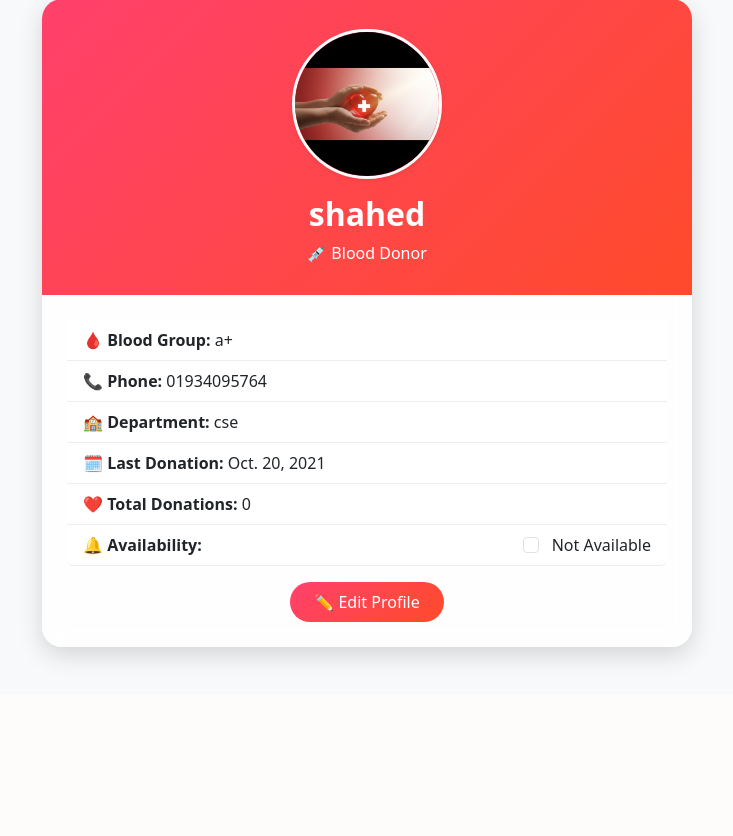
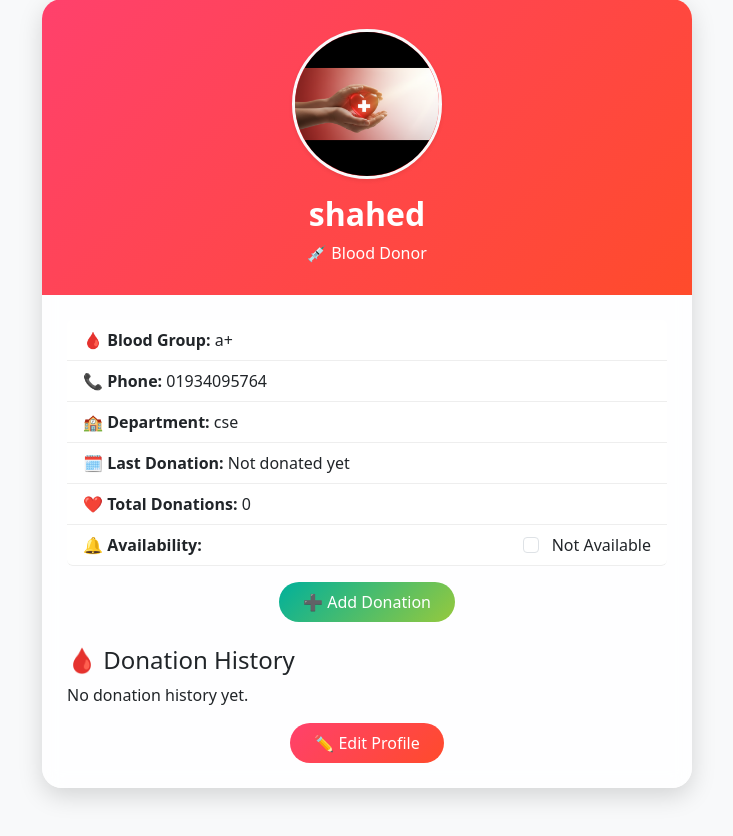
Before and after one commit to mdrion12/newproject, a Django app: page /profile/ in a window 1280 px wide. Shown: the part 140-976 px from the top of the page, without its empty margins (273-1006 px from the left). Before the commit the page ends 805 px from the top, so only its background shows below. Run offline with Django 5.2, Linux system fonts and the light colour scheme; a user stored in the database is signed in; data comes from the database, SQL or seed files in the repository; both versions use the stored data as it was after the commit; some libraries are stand-ins or nearby versions.

Commit message:
done project

```diff
--- a/campus_blood/blood/models.py
+++ b/campus_blood/blood/models.py
@@ -1,6 +1,8 @@
 from django.db import models
 from django.contrib.auth.models import User
 from django.utils import timezone
+from django.db.models.signals import post_save, post_delete
+from django.dispatch import receiver
 
 class Donor(models.Model):
     user = models.OneToOneField(User, on_delete=models.CASCADE)
@@ -24,3 +26,26 @@ class Request(models.Model):
 
     def __str__(self):
         return f"{self.requester.username} → {self.donor.user.username} ({self.status})"
+
+# models.py
+class DonationHistory(models.Model):
+    donor = models.ForeignKey(Donor, on_delete=models.CASCADE, related_name='donations')
+    receiver_name = models.CharField(max_length=100, blank=True)
+    location = models.CharField(max_length=200, blank=True)
+    date = models.DateField(default=timezone.now)
+    notes = models.TextField(blank=True)
+
+    def __str__(self):
+        return f"{self.donor.user.username} donated on {self.date}"
+
+
+@receiver([post_save, post_delete], sender=DonationHistory)
+def update_donor_stats(sender, instance, **kwargs):
+    donor = instance.donor
+    donations = donor.donations.all()
+    # Total donation count
+    donor.donation_count = donations.count()
+    # Last donation date
+    donor.last_donation_date = donations.order_by('-date').first().date if donations.exists() else None
+
+    donor.save()
--- a/campus_blood/blood/templates/blood/profile.html
+++ b/campus_blood/blood/templates/blood/profile.html
@@ -26,14 +26,23 @@
     border: none;
     border-bottom: 1px solid #eee;
 }
-.btn-primary {
-    background: linear-gradient(135deg, #ff416c, #ff4b2b);
+.btn-primary, .btn-success {
     border: none;
     border-radius: 30px;
     transition: 0.3s;
 }
+.btn-primary {
+    background: linear-gradient(135deg, #ff416c, #ff4b2b);
+}
 .btn-primary:hover {
     background: linear-gradient(135deg, #ff4b2b, #ff416c);
+    transform: scale(1.02);
+}
+.btn-success {
+    background: linear-gradient(135deg, #00b09b, #96c93d);
+}
+.btn-success:hover {
+    background: linear-gradient(135deg, #96c93d, #00b09b);
     transform: scale(1.02);
 }
 #availabilityToggle {
@@ -70,6 +79,29 @@
                     </div>
                 </li>
             </ul>
+
+            <!-- Add Donation Button -->
+            <div class="text-center mb-3">
+                <a href="{% url 'add_donation' %}" class="btn btn-success px-4 py-2">➕ Add Donation</a>
+            </div>
+
+            <!-- Donation History -->
+            <h4 class="mt-4">🩸 Donation History</h4>
+            {% if donor_profile.donations.exists %}
+                <ul class="list-group mb-3">
+                    {% for donation in donor_profile.donations.all|dictsortreversed:"date" %}
+                    <li class="list-group-item">
+                        <strong>{{ donation.date }}:</strong>
+                        {% if donation.receiver_name %}{{ donation.receiver_name }}{% else %}Unknown{% endif %}
+                        at {% if donation.location %}{{ donation.location }}{% else %}Unknown Location{% endif %}
+                        {% if donation.notes %}- Notes: {{ donation.notes }}{% endif %}
+                    </li>
+                    {% endfor %}
+                </ul>
+            {% else %}
+                <p>No donation history yet.</p>
+            {% endif %}
+
             <div class="text-center">
                 <a href="{% url 'edit_profile' %}" class="btn btn-primary px-4 py-2">✏️ Edit Profile</a>
             </div>
--- a/campus_blood/blood/urls.py
+++ b/campus_blood/blood/urls.py
@@ -5,6 +5,7 @@ from . import views
 
 urlpatterns = [
     path('', views.home, name='home'),  # new homepage
+    path('add-donation/', views.add_donation, name='add_donation'),
     path('profile/', views.profile, name='profile'),
     path('register/', views.register, name='register'),
     path('login/', views.user_login, name='login'),
--- a/campus_blood/blood/views.py
+++ b/campus_blood/blood/views.py
@@ -3,11 +3,11 @@ from django.contrib.auth import login, authenticate, logout
 from django.contrib.auth.decorators import login_required
 from django.contrib.auth.forms import AuthenticationForm
 from .models import Donor, Request
-from .forms import DonorForm, CustomUserCreationForm, CustomAuthenticationForm
+from .forms import DonorForm, CustomUserCreationForm, CustomAuthenticationForm ,DonationHistoryForm
 from django.http import JsonResponse
 from django.core.mail import send_mail
 from django.conf import settings
-
+from .models import Donor, DonationHistory
 
 # --- Home ---
 def home(request):
@@ -144,6 +144,8 @@ def create_donor_profile(request):
     return render(request, 'blood/create_donor.html')
 
 
+
+
 @login_required
 def profile(request):
     """
@@ -155,6 +157,17 @@ def profile(request):
         donor_profile = Donor.objects.get(user=request.user)
     except Donor.DoesNotExist:
         return redirect('create_donor_profile')
+
+    # =========================
+    # Update donation info automatically
+    # =========================
+    # 1. Last donation date
+    last_donation = DonationHistory.objects.filter(donor=donor_profile).order_by('-date').first()
+    donor_profile.last_donation_date = last_donation.date if last_donation else None
+
+    # 2. Total donation count
+    donor_profile.donation_count = DonationHistory.objects.filter(donor=donor_profile).count()
+    # =========================
 
     return render(request, 'blood/profile.html', {'donor_profile': donor_profile})
 
@@ -213,3 +226,20 @@ def edit_profile(request):
         'form': form,
         'donor_profile': donor_profile
     })
+
+
+@login_required
+def add_donation(request):
+    donor = get_object_or_404(Donor, user=request.user)
+
+    if request.method == 'POST':
+        form = DonationHistoryForm(request.POST)
+        if form.is_valid():
+            donation = form.save(commit=False)
+            donation.donor = donor
+            donation.save()  # signal auto update করবে donation_count & last_donation_date
+            return redirect('profile')
+    else:
+        form = DonationHistoryForm()
+
+    return render(request, 'blood/add_donation.html', {'form': form})
```
Also changed, not shown: campus_blood/blood/forms.py (+18 -0 lines), campus_blood/blood/templates/blood/add_donation.html (added, +13 -0 lines), campus_blood/blood/templates/blood/edit_profile.html (+0 -13 lines), campus_blood/blood/migrations/0003_donationhistory.py (added), campus_blood/db.sqlite3.
